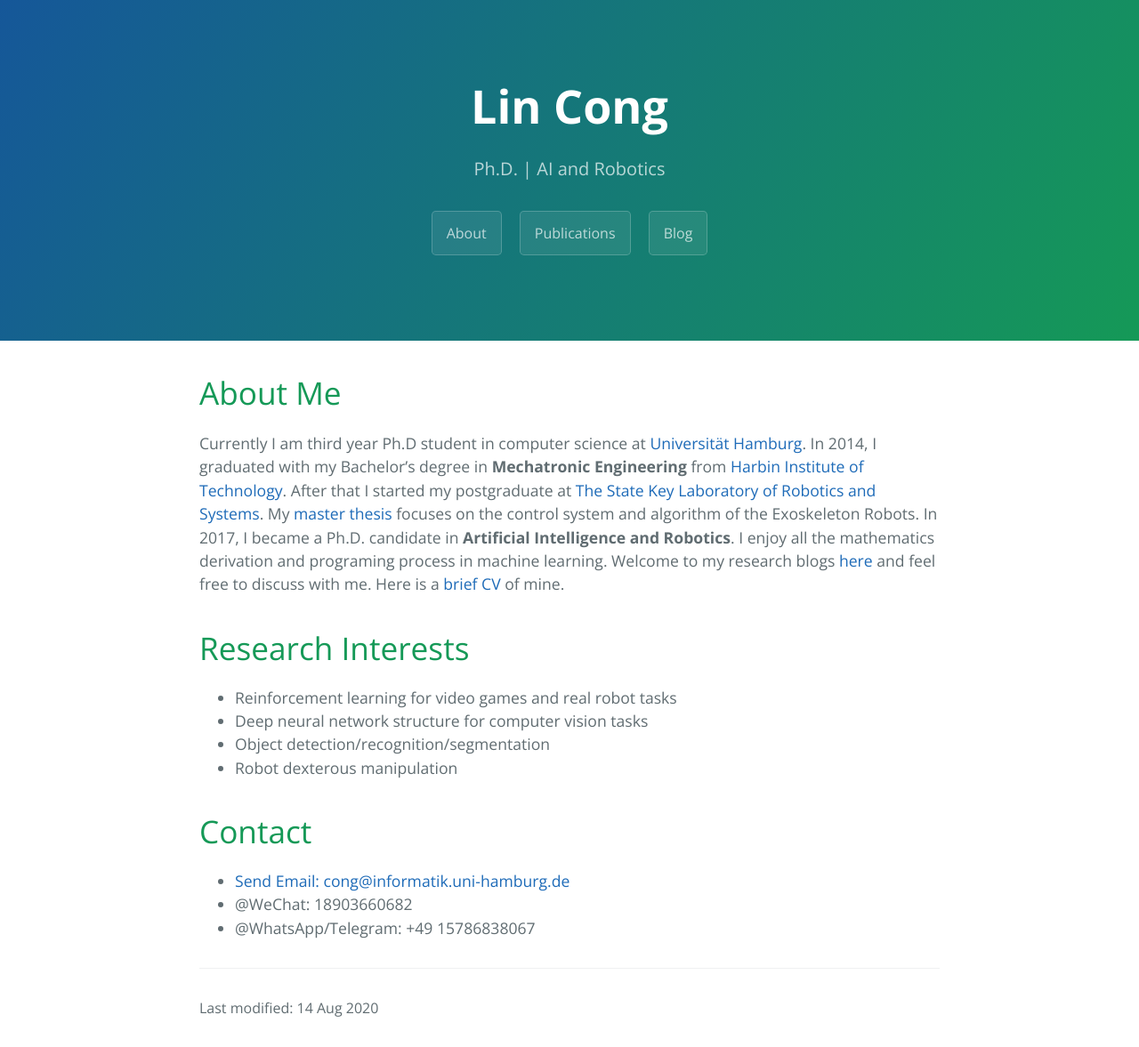
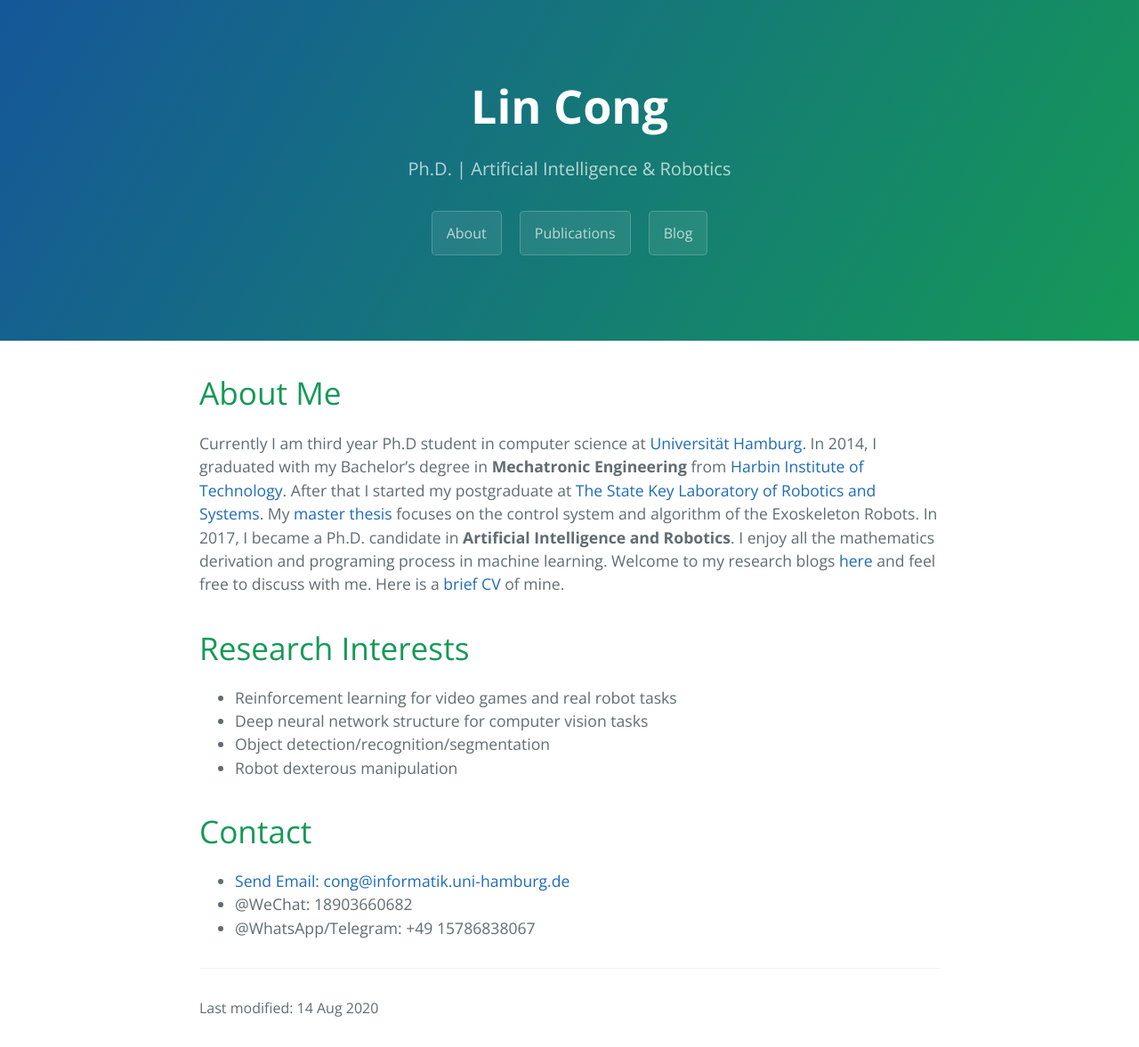
Before and after one commit to Smilels/Smilels.github.io, a Jekyll site: the page built from index.md, in a window 1280 px wide. Shown: the whole page at 89% size. Built offline with Jekyll 4.4.1, drawn with Linux system fonts in a browser that asks for light colours.

Commit message:
first blog

```diff
--- a/_config.yml
+++ b/_config.yml
@@ -1,5 +1,5 @@
 title:             Lin Cong
-tagline:           Ph.D. | AI and Robotics
+tagline:           Ph.D. | Artificial Intelligence & Robotics
 show_downloads:    false
 baseurl:           ""
 locale:            "en"
```
